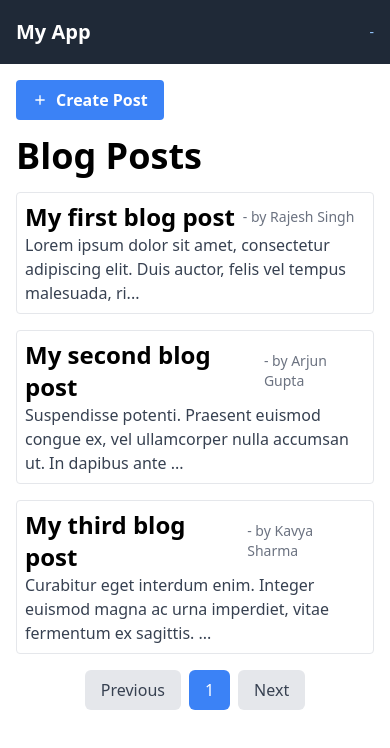
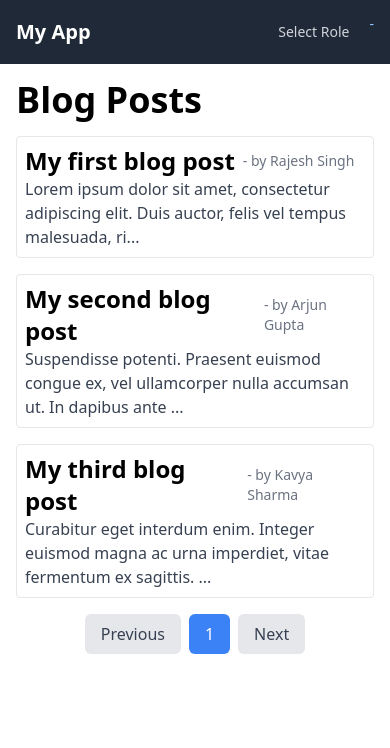
Before and after one commit to whoisseth/my-blog-app, a Next.js app: page / in a window 390 px wide. Shown: the top 748 px of the page. Built offline with nearby package versions, Linux system fonts and the light colour scheme.

Commit message:
navbar select role visival in mobile also in creta post btn fix

```diff
--- a/src/components/Navbar.tsx
+++ b/src/components/Navbar.tsx
@@ -18,11 +18,11 @@ const Navbar = () => {
             </Link>
           </div>
           <section className="flex gap-2">
-            <div className="hidden md:block">
+            <div className="">
               <div className="flex items-center">
                 <Link
                   href="/"
-                  className="text-gray-300 hover:text-white px-3 py-2 rounded-md text-sm font-medium"
+                  className="hidden md:block  text-gray-300 hover:text-white px-3 py-2 rounded-md text-sm font-medium"
                 >
                   Home
                 </Link>
--- a/src/pages/create.tsx
+++ b/src/pages/create.tsx
@@ -85,7 +85,6 @@ export default function Create() {
               handleImageChange
             }}
           />
-          <p>create page</p>
         </Layout>
       ) : (
         <NotFound />
--- a/src/pages/index.tsx
+++ b/src/pages/index.tsx
@@ -18,7 +18,7 @@ export default function Home({}: Props) {
 
   return (
     <Layout>
-      {!(userRole.role === "reader") && <CreatePostButton className="mb-4" />}
+      {userRole.role && <CreatePostButton className="mb-4" />}
       <Posts posts={posts} />
     </Layout>
   );
```
